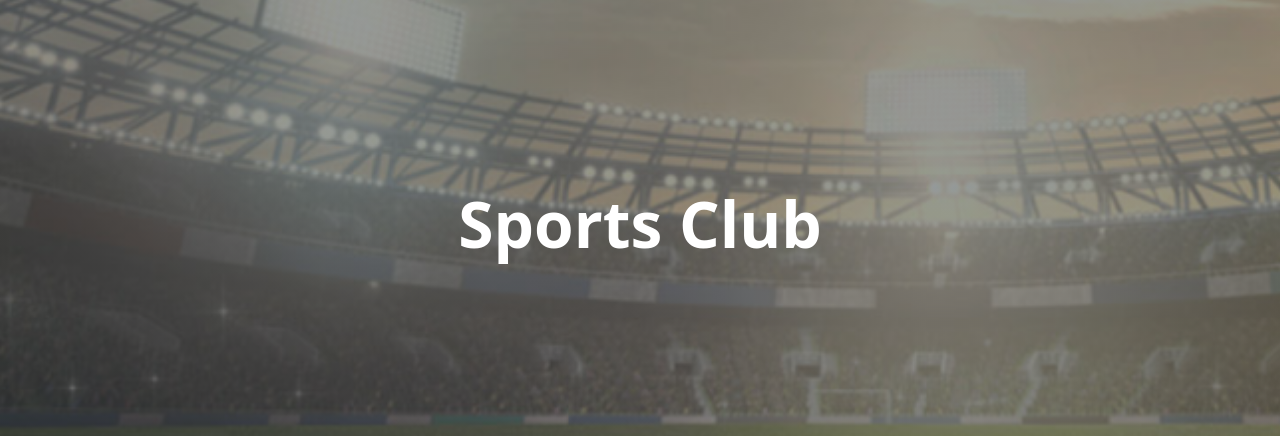
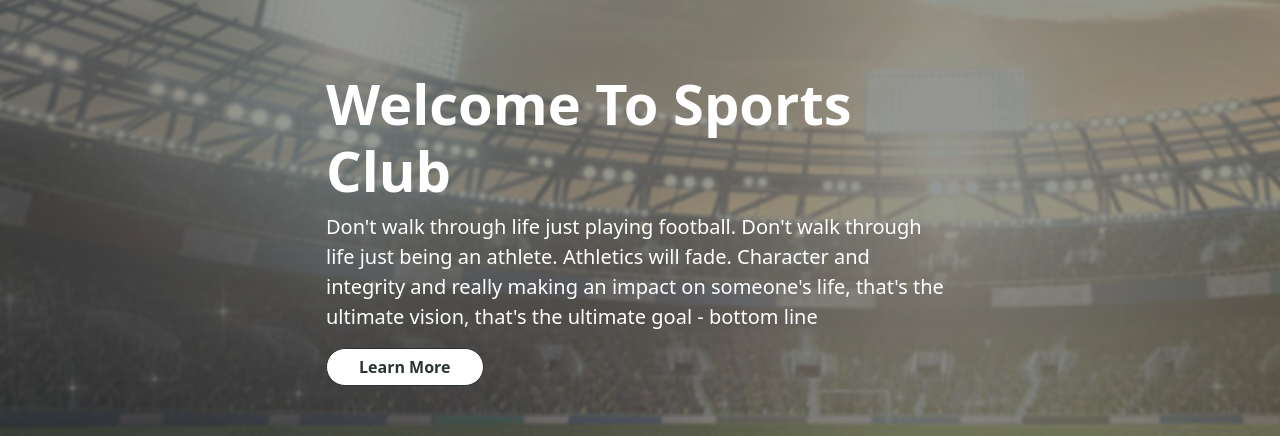
Before and after one commit to mdYeasin2001/sports-club, a React (Create React App) app: page / in a window 1280 px wide. Shown: the part 206-642 px from the top of the page. Built offline with nearby package versions, Linux system fonts and the light colour scheme; no server answers.

Commit message:
add some text in banner and some style

```diff
--- a/src/components/Banner/Banner.js
+++ b/src/components/Banner/Banner.js
@@ -3,8 +3,12 @@ import './Banner.css'
 
 const Banner = () => {
     return (
-        <div className="banner">
-            <h1 className="text-white fw-bolder display-3 text-center">Sports Club</h1>
+        <div className="banner container-fluid">
+            <div className="col-md-6 text-white">
+                <h1 className=" fw-bolder display-4">Welcome To Sports Club</h1>
+                <p className="lead">Don't walk through life just playing football. Don't walk through life just being an athlete. Athletics will fade. Character and integrity and really making an impact on someone's life, that's the ultimate vision, that's the ultimate goal - bottom line</p>
+                <button className="btn btn-secondary main-btn">Learn More</button>
+            </div>
         </div>
     );
 };
--- a/src/components/TeamDetails/TeamDetails.css
+++ b/src/components/TeamDetails/TeamDetails.css
@@ -23,5 +23,5 @@
     color: #c4302b;
 }
 .team-detail-card{
-    background: black;
+    background: teal;
 }
```
